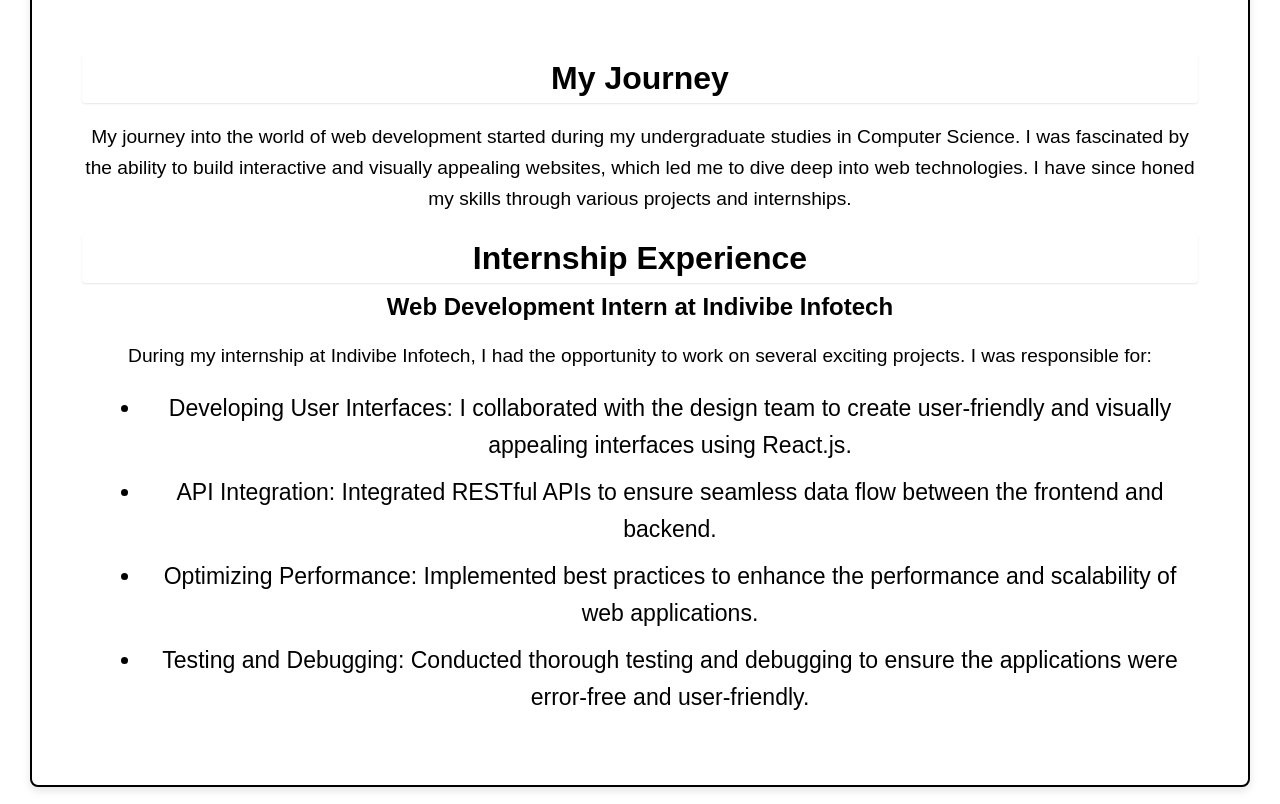
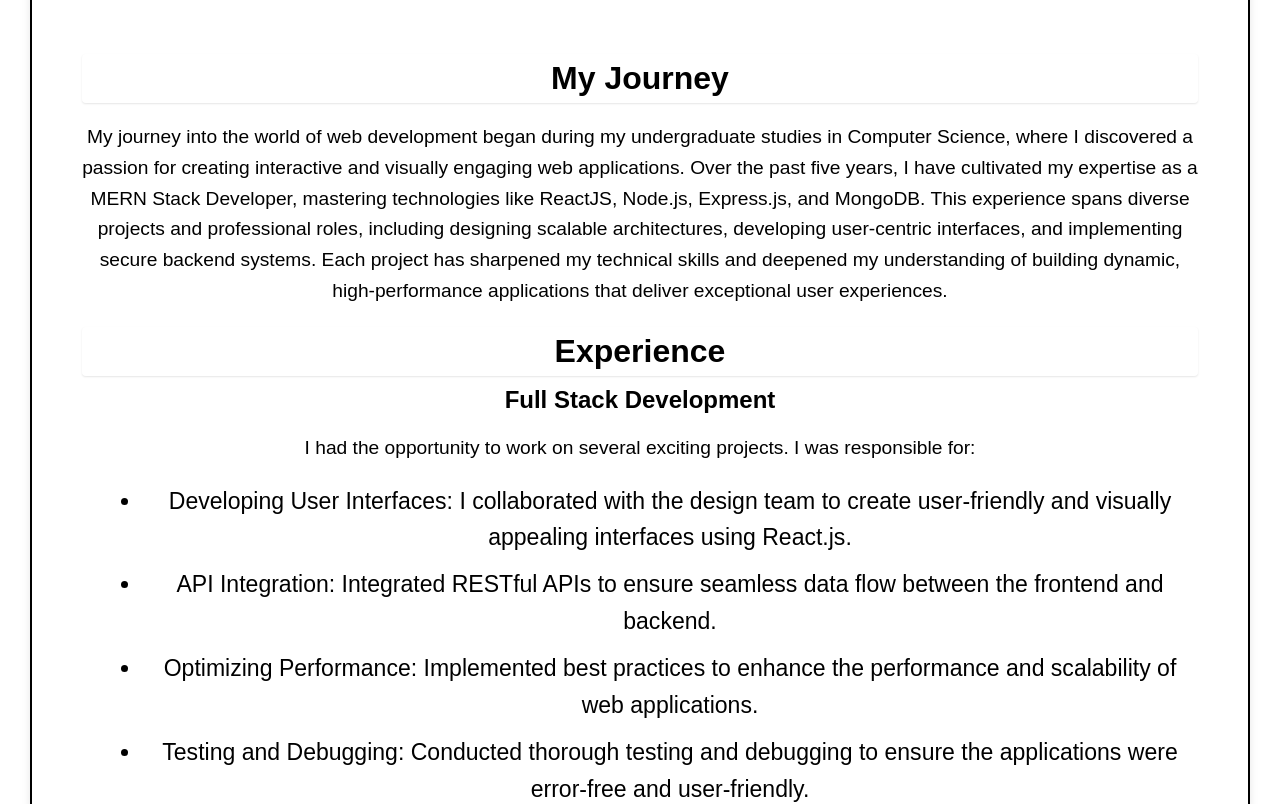
Before and after one commit to thsonu35/My-portfolio, a React (Create React App) app: page / in a window 1280 px wide. Shown: the part 1000-1804 px from the top of the page. Built offline with nearby package versions, Linux system fonts and the light colour scheme.

Commit message:
Update About.jsx

```diff
--- a/src/components/About.jsx
+++ b/src/components/About.jsx
@@ -11,12 +11,11 @@ const About = () => (
       <div className="about-container section">
         <h2 className="section-subtitle">My Journey</h2>
         <p className="about-text">
-          My journey into the world of web development started during my undergraduate studies in Computer Science. I was fascinated by the ability to build interactive and visually appealing websites, which led me to dive deep into web technologies. I have since honed my skills through various projects and internships.
-        </p>
-        <h2 className="section-subtitle">Internship Experience</h2>
-        <h4 className="internship-title">Web Development Intern at Indivibe Infotech</h4>
+My journey into the world of web development began during my undergraduate studies in Computer Science, where I discovered a passion for creating interactive and visually engaging web applications. Over the past five years, I have cultivated my expertise as a MERN Stack Developer, mastering technologies like ReactJS, Node.js, Express.js, and MongoDB. This experience spans diverse projects and professional roles, including designing scalable architectures, developing user-centric interfaces, and implementing secure backend systems. Each project has sharpened my technical skills and deepened my understanding of building dynamic, high-performance applications that deliver exceptional user experiences.        </p>
+        <h2 className="section-subtitle"> Experience</h2>
+        <h4 className="internship-title">Full Stack Development </h4>
         <p className="about-text">
-          During my internship at Indivibe Infotech, I had the opportunity to work on several exciting projects. I was responsible for:
+          I had the opportunity to work on several exciting projects. I was responsible for:
           <ul>
             <li>Developing User Interfaces: I collaborated with the design team to create user-friendly and visually appealing interfaces using React.js.</li>
             <li>API Integration: Integrated RESTful APIs to ensure seamless data flow between the frontend and backend.</li>
```
